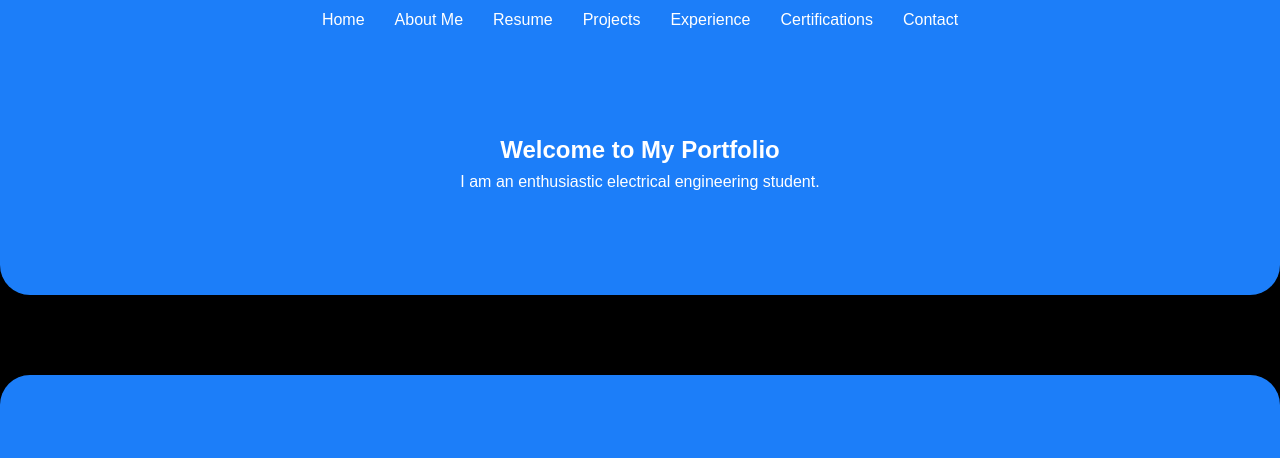
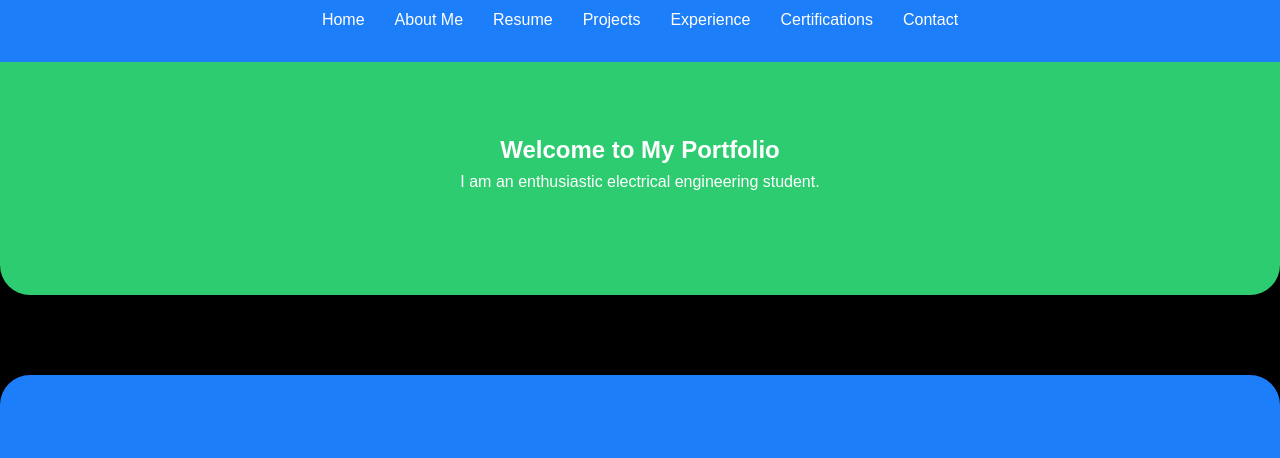
Before and after one commit to santiagocalderon/WebPortfolio, a plain HTML site: page index.html in a window 1280 px wide. In both pictures the pointer is over the element 640 px from the left and 211 px from the top of the page. Shown: the part 49-507 px from the top of the page. Drawn offline with Linux system fonts and the light colour scheme.

Commit message:
Update styles.css

```diff
--- a/styles.css
+++ b/styles.css
@@ -55,6 +55,10 @@ header {
   opacity: 0;
   transform: translateY(20px);
   animation: fadeOut 1s forwards;
+}
+
+.portfolio-section:hover {
+  background-color: #2ecc71; /* Change color on hover */
 }
 
 .active-section {
```
